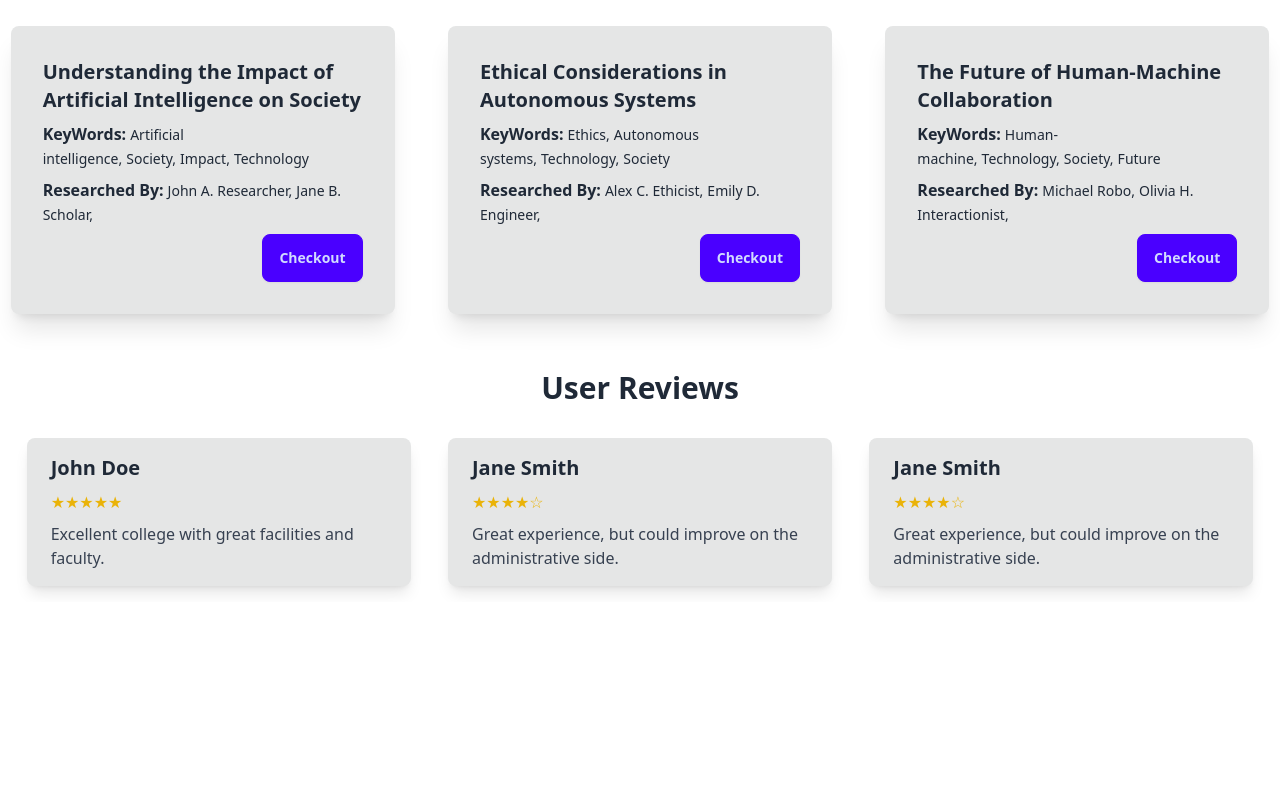
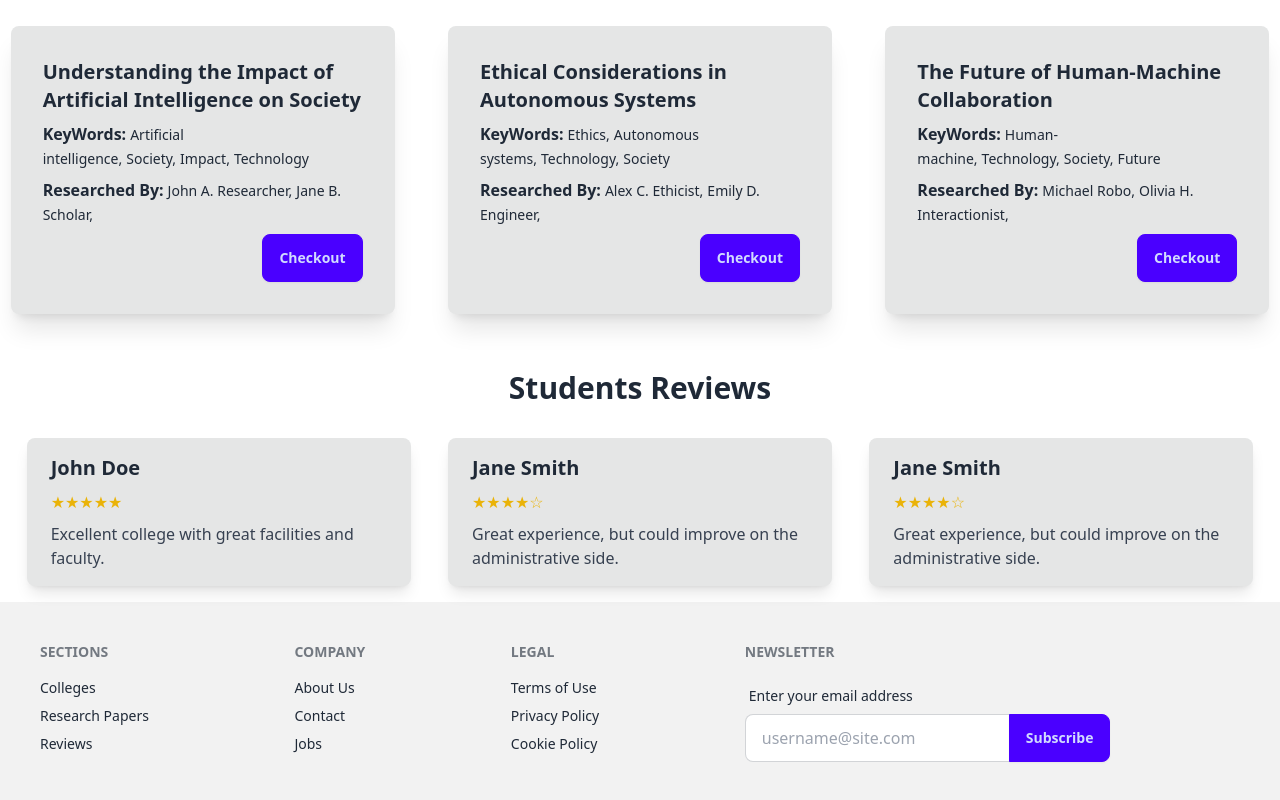
Before and after one commit to rashidsarkar/job-Task-for-JP-Rejoin, a React (Vite) app: page / in a window 1280 px wide. Shown: the part 1776-2576 px from the top of the page. Before the commit the page ends 2378 px from the top, so only its background shows below. Built offline with nearby package versions, Linux system fonts and the light colour scheme.

Commit message:
"Added Footer component to MainLayout and updated Reviews title from 'User Reviews' to 'Students Reviews'"

```diff
--- /dev/null
+++ b/src/Components/Footer/Footer.jsx
@@ -0,0 +1,62 @@
+import React from "react";
+
+function Footer() {
+  return (
+    <footer className="p-10 footer bg-base-200 text-base-content">
+      <nav>
+        <h6 className="footer-title">Sections</h6>
+        <a href="#colleges" className="link link-hover">
+          Colleges
+        </a>
+        <a href="#research" className="link link-hover">
+          Research Papers
+        </a>
+        <a href="#reviews" className="link link-hover">
+          Reviews
+        </a>
+      </nav>
+      <nav>
+        <h6 className="footer-title">Company</h6>
+        <a href="#about" className="link link-hover">
+          About Us
+        </a>
+        <a href="#contact" className="link link-hover">
+          Contact
+        </a>
+        <a href="#jobs" className="link link-hover">
+          Jobs
+        </a>
+      </nav>
+      <nav>
+        <h6 className="footer-title">Legal</h6>
+        <a href="#terms" className="link link-hover">
+          Terms of Use
+        </a>
+        <a href="#privacy" className="link link-hover">
+          Privacy Policy
+        </a>
+        <a href="#cookie" className="link link-hover">
+          Cookie Policy
+        </a>
+      </nav>
+      <form>
+        <h6 className="footer-title">Newsletter</h6>
+        <fieldset className="form-control w-80">
+          <label className="label">
+            <span className="label-text">Enter your email address</span>
+          </label>
+          <div className="join">
+            <input
+              type="text"
+              placeholder="username@site.com"
+              className="input input-bordered join-item"
+            />
+            <button className="btn btn-primary join-item">Subscribe</button>
+          </div>
+        </fieldset>
+      </form>
+    </footer>
+  );
+}
+
+export default Footer;
--- a/src/MainLayout/MainLayout.jsx
+++ b/src/MainLayout/MainLayout.jsx
@@ -1,11 +1,13 @@
 import { Outlet } from "react-router-dom";
 import Navbar from "../Components/Navbar/Navbar";
+import Footer from "../Components/Footer/Footer";
 
 function MainLayout() {
   return (
     <div className="mx-auto max-w-7xl">
       <Navbar />
       <Outlet />
+      <Footer />
     </div>
   );
 }
--- a/src/Page/Home/Reviews/Reviews/Reviews.jsx
+++ b/src/Page/Home/Reviews/Reviews/Reviews.jsx
@@ -26,7 +26,7 @@ function Reviews() {
   return (
     <div className="p-4">
       <h2 className="mb-8 text-3xl font-bold text-center text-gray-800">
-        User Reviews
+        Students Reviews
       </h2>
       <div className="grid gap-4 md:grid-cols-2 lg:grid-cols-3">
         {reviews.map((review, index) => (
```
